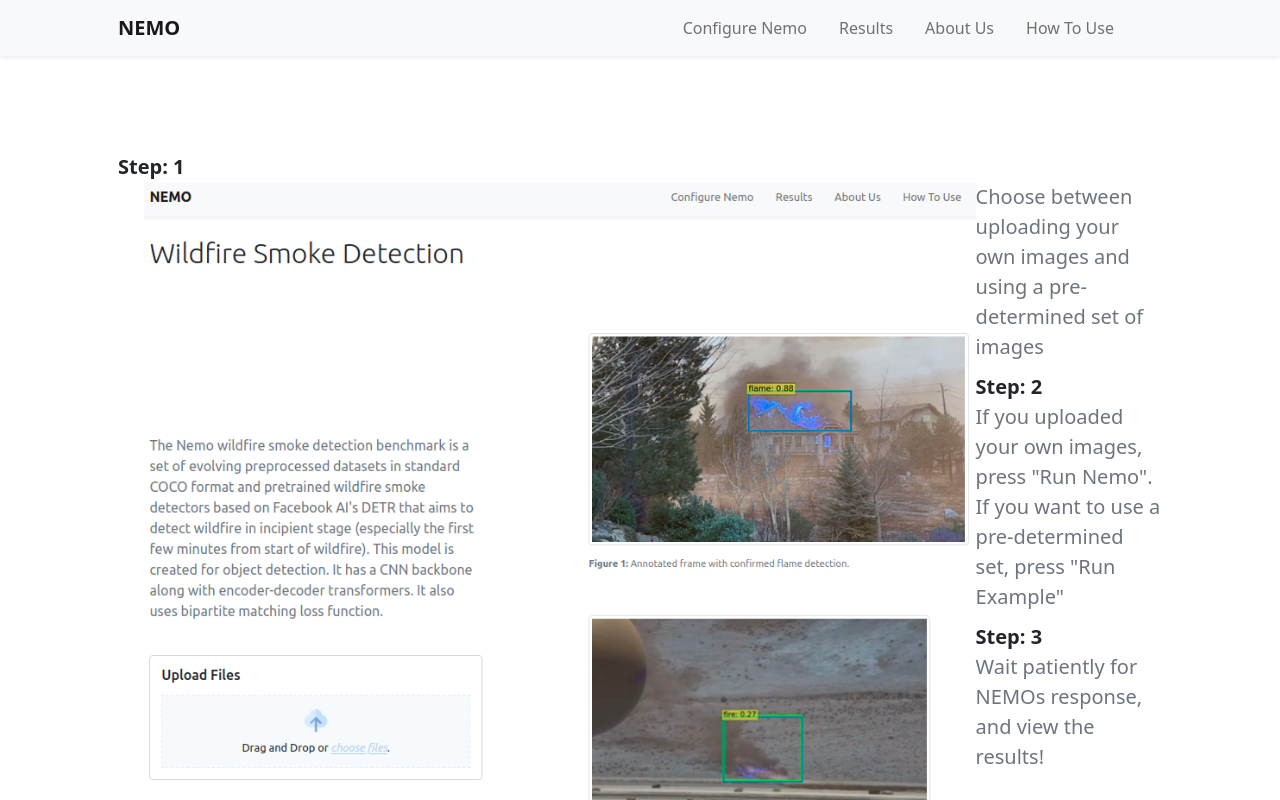
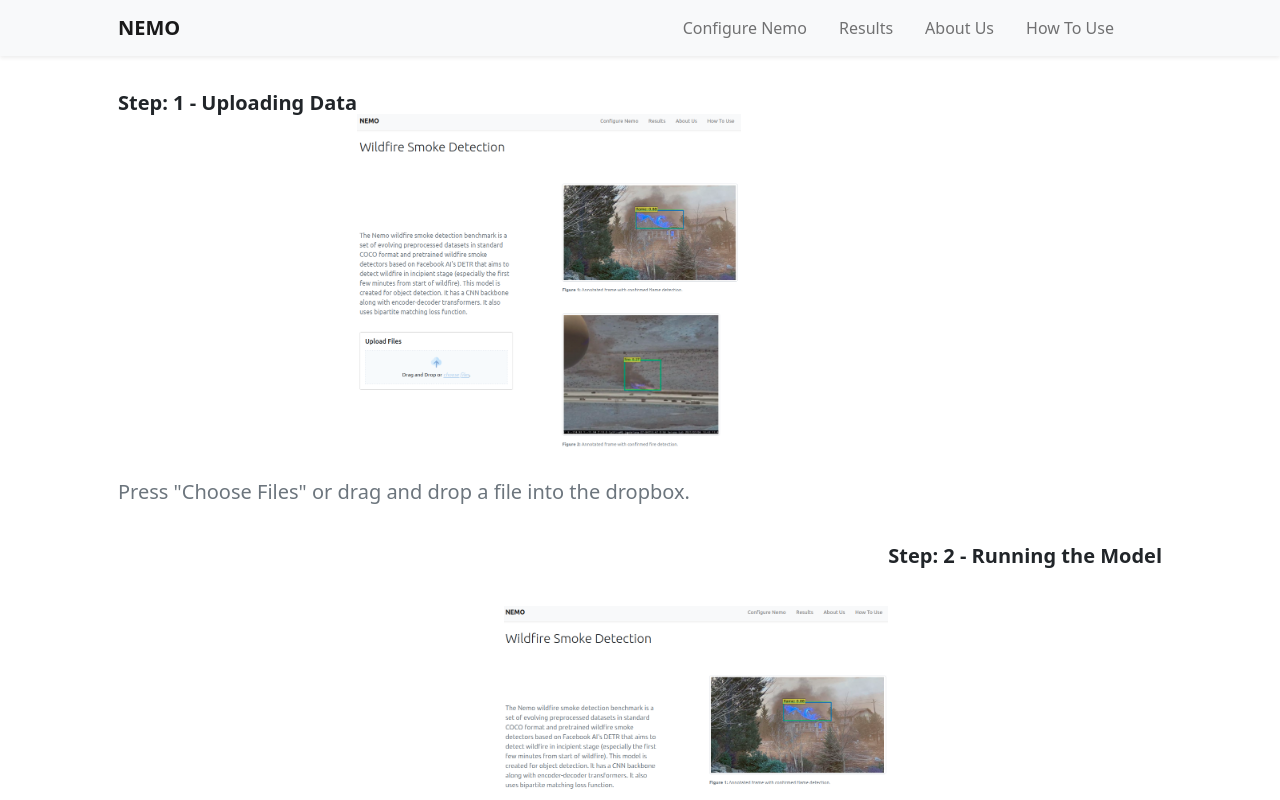
Before and after one commit to Curtis-CS/Nemo-Frontend, a Vue app: page /howto in a window 1280 px wide. Shown: the top 800 px of the page. Built offline with nearby package versions, Linux system fonts and the light colour scheme.

Commit message:
Ian -HowTo- updating HowTo with more images and step-by-step directions *tempFin*

```diff
--- a/src/views/ConfigureNemo.vue
+++ b/src/views/ConfigureNemo.vue
@@ -28,10 +28,10 @@
 	</div>
 	<div style="padding-bottom: 10vw; padding-top: 2vw;">
 		<div class="LeftSideText" v-if="this.singleToggle || this.singleHover">
-			<p style="font-size: 1.2vw; color: gray;">NEEDS READOVER Single Class detection will only deliver results of either true or false. This being yes or no to whether or not wildfire smoke was detected.</p>
+			<p style="font-size: 1.2vw; color: gray;">Single Class detection will only deliver results of either true or false. This being yes or no to whether or not wildfire smoke was detected.</p>
 		</div>
 		<div class="RightSideText" v-if="this.densityToggle || this.densityHover">
-			<p style="font-size: 1.2vw; color: gray;">NEEDS READOVER Density Detection will detect wildfire smoke, and provide an estimate to how dense the smoke is. This can be helpful for studying wildfire smoke.</p>
+			<p style="font-size: 1.2vw; color: gray;">Density Detection will detect wildfire smoke, and provide an estimate to how dense the smoke is. This can be helpful for studying wildfire smoke.</p>
 		</div>
 	</div>
 	<div class="MoreOptionsButton" v-if="this.moreOptions">
--- a/src/views/HowTo.vue
+++ b/src/views/HowTo.vue
@@ -4,28 +4,33 @@
         <div class="row gx-5 align-items-center justify-content-center justify-content-lg-between">
           <div class="Padding">
             <h2 class="display-6 lh-1 mb-5">How To Use</h2>
-            <p class="lead fw-bold mb-5 mb-lg-0" style="padding-top: 5vw">
-              Step: 1
+            <p class="lead fw-bold mb-5 mb-lg-0" style="float: left; padding-bottom: 5vw">
+              Step: 1 - Uploading Data
             </p>
-            <div style="float: left; padding-left: 2vw;">
+            <div style="float: left; padding-top: 2vw; padding-bottom: 2vw;">
               <img src="/emptyUpload.png" class="Images">
             </div>
-            <p class="lead fw-normal text-muted mb-5 mb-lg-0" style=" padding-bottom: 10px">
-              Choose between uploading your own images and using a pre-determined set of images
+            <p class="lead fw-normal text-muted mb-5 mb-lg-0" style="float: left; padding-bottom: 10px">
+              Press "Choose Files" or drag and drop a file into the dropbox.
             </p>
-            <p class="lead fw-bold mb-5 mb-lg-0">
-              Step: 2
+            <p class="lead fw-bold mb-5 mb-lg-0" style="float: right; padding-top: 5vw; padding-bottom: 5vw">
+              Step: 2 - Running the Model
             </p>
-            <div style="float: right; padding-right: 2vw;">
+            <div style="float: right; padding-top: 7vw; padding-bottom: 2vw">
               <img src="/nemoUpload.png" class="Images">
             </div>
-            <p class="lead fw-normal text-muted mb-5 mb-lg-0" style=" padding-bottom: 10px">
-              If you uploaded your own images, press "Run Nemo". If you want to use a pre-determined set, press "Run Example"
+            <p class="lead fw-normal text-muted mb-5 mb-lg-0" style="float: right; padding-bottom: 5vw">
+              Once you've uploaded your image(s), you should see the files you selected in the drop box as well as a
+              "Run" button. Press this button once you have confirmed that the images you uploaded are what you want
+              to have run through the model.
             </p>
-            <p class="lead fw-bold mb-5 mb-lg-0">
-              Step: 3
+            <p class="lead fw-bold mb-5 mb-lg-0" style="float: left; padding-bottom: 10px">
+              Step: 3 - Get Results
             </p>
-            <p class="lead fw-normal text-muted mb-5 mb-lg-0" style=" padding-bottom: 10px">
+            <div style="float: left; padding-top: 2vw; padding-bottom: 2vw">
+              <img src="/nemoResults.png" class="Images">
+            </div>
+            <p class="lead fw-normal text-muted mb-5 mb-lg-0" style="float: left; padding-bottom: 10px; padding-top: 5px">
               Wait patiently for NEMOs response, and view the results!
             </p>
           </div>
@@ -44,7 +49,7 @@
   font-size: 1vw;
 }
 .Images {
-	width: 65vw;
+	width: 30vw;
 	height: auto;
 }
 </style>
```
